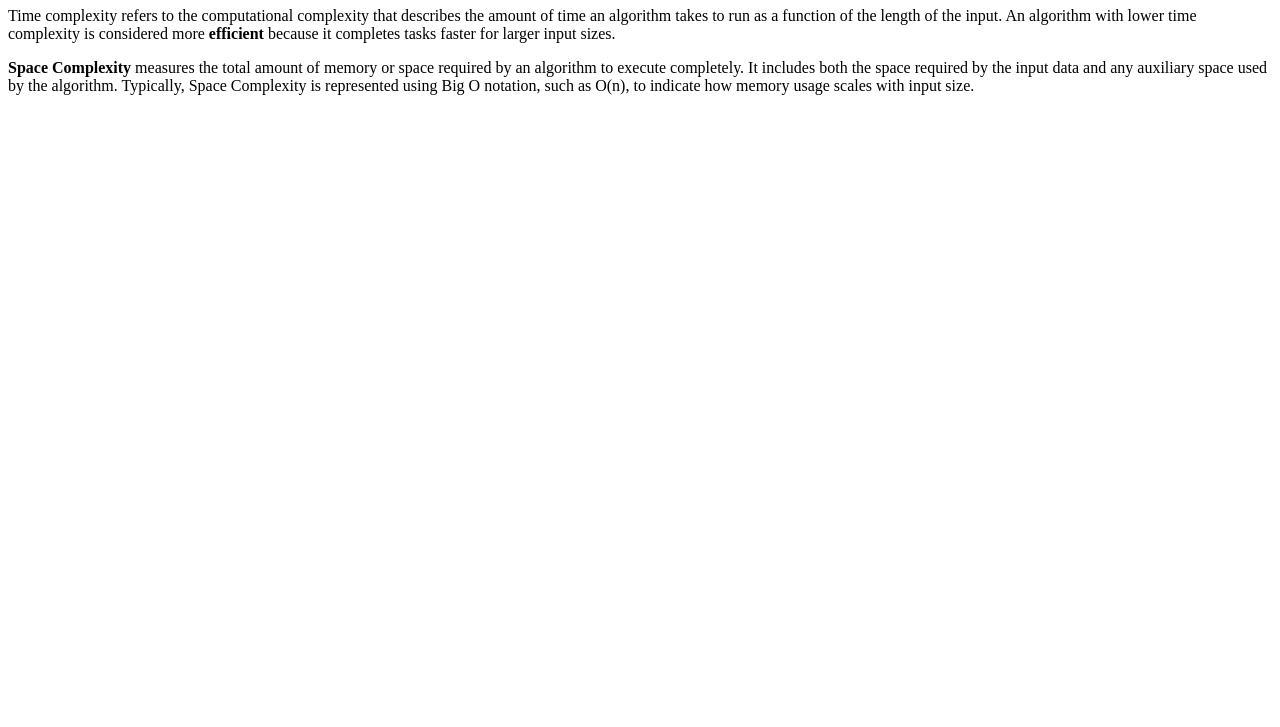
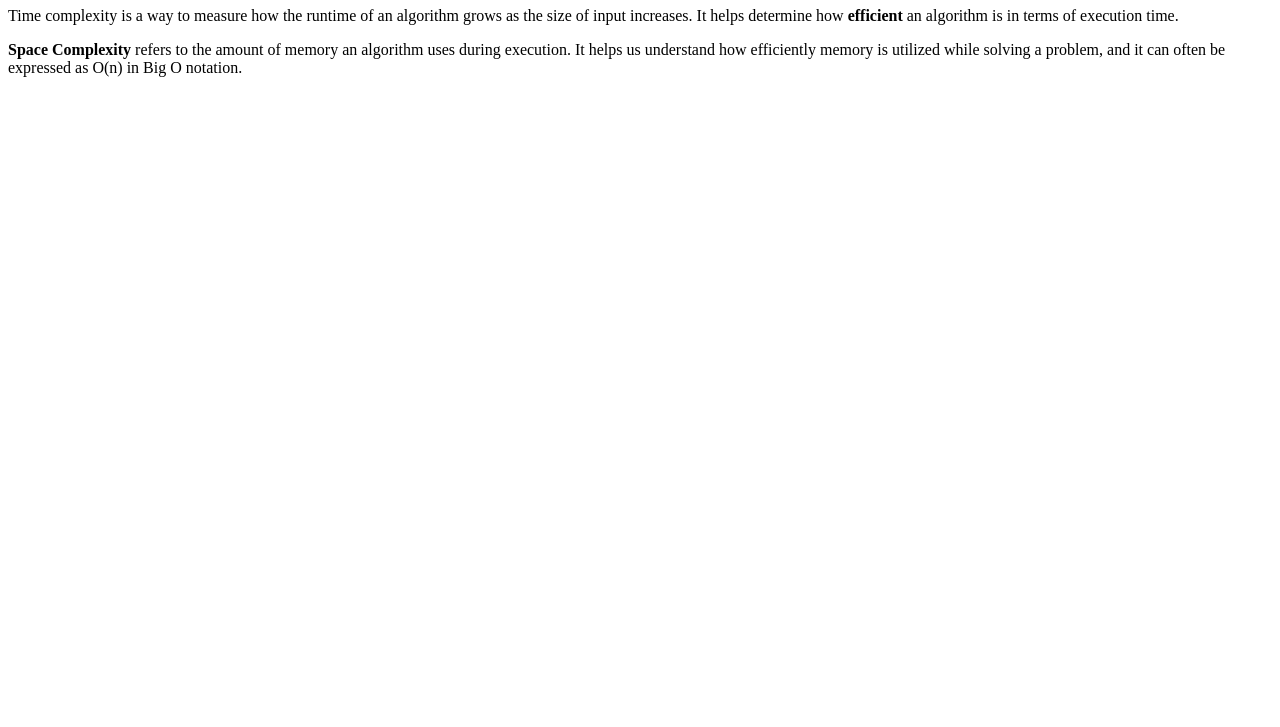
Before and after one commit to acciojob/time-and-space-complexity-nivas7920, a website: page main.html in a window 1280 px wide. Shown: the part 73-800 px from the top of the page. Drawn offline with Linux system fonts and the light colour scheme.

Commit message:
created a submission

```diff
--- a/main.html
+++ b/main.html
@@ -12,18 +12,18 @@
 </script>
  <h1>Understanding Time, Space, and Complexity</h1>
 
-    <p>
-        Time complexity refers to the computational complexity that describes the amount of time an algorithm takes to run
-        as a function of the length of the input. An algorithm with lower time complexity is considered more <b>efficient</b>
-        because it completes tasks faster for larger input sizes.
-    </p>
+  <!-- First Paragraph -->
+  <p>
+    Time complexity is a way to measure how the runtime of an algorithm grows as the size of input increases.
+    It helps determine how <strong>efficient</strong> an algorithm is in terms of execution time.
+  </p>
 
-    <p>
-        <b>Space Complexity</b> measures the total amount of memory or space required by an algorithm to execute completely.
-        It includes both the space required by the input data and any auxiliary space used by the algorithm.
-        Typically, Space Complexity is represented using Big O notation, such as O(n), to indicate how memory usage scales
-        with input size.
-    </p>
+  <!-- Second Paragraph -->
+  <p>
+    <b>Space Complexity</b> refers to the amount of memory an algorithm uses during execution.
+    It helps us understand how efficiently memory is utilized while solving a problem,
+    and it can often be expressed as O(n) in Big O notation.
+  </p>
 </body>
 
 </html>
```
